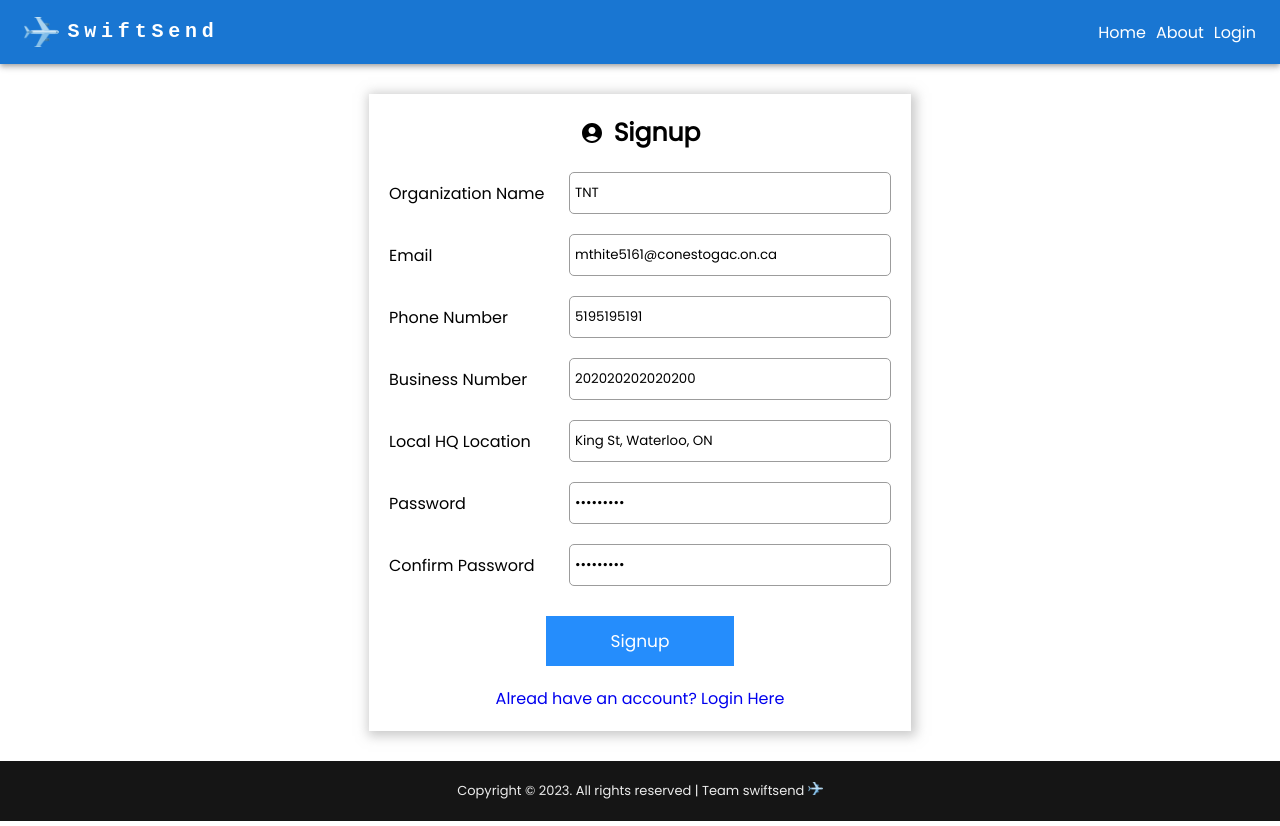
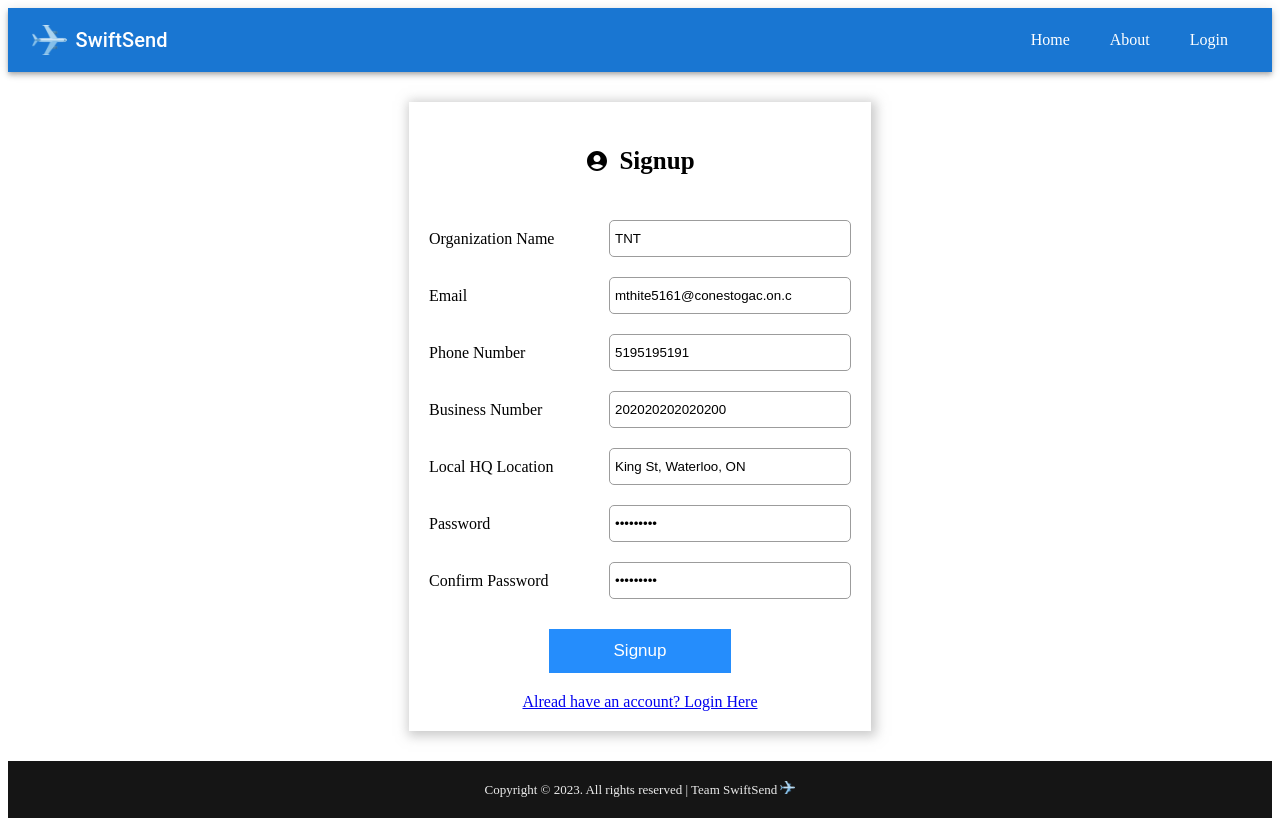
Before and after one commit to Rohan-tech11/Retail-SwiftSend-Client, a React (Vite) app: page /signup/client in a window 1280 px wide. Built offline with nearby package versions, Linux system fonts and the light colour scheme.

Commit message:
CSS - MUI used

```diff
--- a/package.json
+++ b/package.json
@@ -11,10 +11,10 @@
   },
   "dependencies": {
     "@emotion/css": "^11.11.2",
-    "@emotion/react": "^11.11.1",
-    "@emotion/styled": "^11.11.0",
+    "@emotion/react": "^11.11.4",
+    "@emotion/styled": "^11.11.5",
     "@mui/icons-material": "^5.14.16",
-    "@mui/material": "^5.14.16",
+    "@mui/material": "^5.15.18",
     "@mui/x-data-grid": "^6.18.2",
     "axios": "^1.6.0",
     "jwt-decode": "^4.0.0",
--- a/src/components/Footer.jsx
+++ b/src/components/Footer.jsx
@@ -1,23 +1,13 @@
-import useClasses from "../hooks/useClasses";
-import logo from "/logo-glyph.png";
-
-const styles = () => ({
-    main: {
-        padding: "20px 0px",
-        textAlign: "center",
-        background: "#151515",
-        color: "#ececec",
-        fontSize: "13px",
-        marginTop: "auto"
-    }
-})
+// Footer.jsx
+import React from 'react';
+import { FooterContainer } from './footerStyles';
+import logo from '/logo-glyph.png';
 
 export default function Footer() {
-    const classes = useClasses(styles)
   return (
-    <footer className={classes.main}>
-      Copyright &copy; 2023. All rights reserved | Team swiftsend{" "}
+    <FooterContainer>
+      Copyright &copy; 2023. All rights reserved | Team SwiftSend{' '}
       <img src={logo} alt="logo" width="15px" />
-    </footer>
+    </FooterContainer>
   );
 }
--- a/src/components/Header.jsx
+++ b/src/components/Header.jsx
@@ -1,38 +1,27 @@
-import { useState } from "react";
-import AppBar from "@mui/material/AppBar";
-import Box from "@mui/material/Box";
-import Toolbar from "@mui/material/Toolbar";
-import IconButton from "@mui/material/IconButton";
-import Typography from "@mui/material/Typography";
-import Menu from "@mui/material/Menu";
-import MenuIcon from "@mui/icons-material/Menu";
-import Container from "@mui/material/Container";
-import MenuItem from "@mui/material/MenuItem";
-import { NavLink } from "react-router-dom";
-// import useClasses from "../hooks/useClasses";
-
-import styles from './Header.module.css';
-
-import logo from "/logo-glyph.png";
-
-// const styles = (theme) => ({
-//   link: {
-//     textDecoration: "none",
-//     color: "#fff",
-//     margin: theme.spacing(1),
-//     padding: "10px",
-//   },
-//   hover: {
-//     textDecoration: "none",
-//     color: theme.palette.primary.main,
-//     margin: theme.spacing(1),
-//     padding: "10px",
-//   },
-// });
+import { useState } from 'react';
+import AppBar from '@mui/material/AppBar';
+import Box from '@mui/material/Box';
+import Toolbar from '@mui/material/Toolbar';
+import IconButton from '@mui/material/IconButton';
+import Typography from '@mui/material/Typography';
+import Menu from '@mui/material/Menu';
+import MenuIcon from '@mui/icons-material/Menu';
+import Container from '@mui/material/Container';
+import MenuItem from '@mui/material/MenuItem';
+import { NavLink } from 'react-router-dom';
+import {
+  StyledLink,
+  Logo,
+  Title,
+  MobileTitle,
+  MobileLogo,
+  DesktopLogo,
+  MenuBox,
+  MenuItemsBox,
+} from './headerStyles';
+import logo from '/logo-glyph.png';
 
 export default function Header() {
-  // const classes = useClasses(styles);
-
   const [anchorElNav, setAnchorElNav] = useState(null);
 
   const handleOpenNavMenu = (event) => {
@@ -47,29 +36,44 @@ export default function Header() {
     <AppBar position="static">
       <Container maxWidth="100%">
         <Toolbar disableGutters>
-          {/* Mobile */}
-          <Box sx={{ display: { xs: "none", md: "flex" }, mr: 1 }}>
-            <img src={logo} alt="logo" height="30px" />
-          </Box>
+          <DesktopLogo>
+            <Logo src={logo} alt="logo" />
+          </DesktopLogo>
           <Typography
             variant="h6"
             noWrap
-            component="a"
+            component={Title}
             href="/"
-            sx={{
-              mr: 2,
-              display: { xs: "none", md: "flex" },
-              fontFamily: "monospace",
-              fontWeight: 700,
-              letterSpacing: ".3rem",
-              color: "inherit",
-              textDecoration: "none",
-            }}
           >
             SwiftSend
           </Typography>
 
-          <Box sx={{ flexGrow: 1, display: { xs: "flex", md: "none" } }}>
+          <MenuItemsBox>
+            <NavLink to="/" style={{ textDecoration: 'none' }}>
+              <StyledLink>Home</StyledLink>
+            </NavLink>
+            <NavLink to="/about" style={{ textDecoration: 'none' }}>
+              <StyledLink>About</StyledLink>
+            </NavLink>
+            <NavLink to="/login" style={{ textDecoration: 'none' }}>
+              <StyledLink>Login</StyledLink>
+            </NavLink>
+          </MenuItemsBox>
+
+          {/* Mobile */}
+          <MobileLogo>
+            <Logo src={logo} alt="logo" />
+          </MobileLogo>
+          <Typography
+            variant="h5"
+            noWrap
+            component={MobileTitle}
+            href="/"
+          >
+            SwiftSend
+          </Typography>
+
+          <MenuBox sx={{ flexGrow: 1 }}>
             <IconButton
               size="large"
               aria-label="main menu"
@@ -84,101 +88,43 @@ export default function Header() {
               id="menu-appbar"
               anchorEl={anchorElNav}
               anchorOrigin={{
-                vertical: "bottom",
-                horizontal: "left",
+                vertical: 'bottom',
+                horizontal: 'left',
               }}
               keepMounted
               transformOrigin={{
-                vertical: "top",
-                horizontal: "left",
+                vertical: 'top',
+                horizontal: 'left',
               }}
               open={Boolean(anchorElNav)}
               onClose={handleCloseNavMenu}
               sx={{
-                display: { xs: "block", md: "none" },
+                display: { xs: 'block', md: 'none' },
               }}
             >
               <MenuItem onClick={handleCloseNavMenu}>
                 <Typography>
-                  <NavLink
-                    to="/"
-                    className={styles.link}
-                  >
-                    Home
+                  <NavLink to="/" style={{ textDecoration: 'none' }}>
+                    <StyledLink>Home</StyledLink>
                   </NavLink>
                 </Typography>
               </MenuItem>
               <MenuItem onClick={handleCloseNavMenu}>
                 <Typography textAlign="center">
-                  <NavLink
-                    to="/about"
-                    className={styles.link}
-                  >
-                    About
+                  <NavLink to="/about" style={{ textDecoration: 'none' }}>
+                    <StyledLink>About</StyledLink>
                   </NavLink>
                 </Typography>
               </MenuItem>
               <MenuItem onClick={handleCloseNavMenu}>
                 <Typography textAlign="center">
-                  <NavLink
-                    to="/login"
-                    className={styles.link}
-                  >
-                    Login
+                  <NavLink to="/login" style={{ textDecoration: 'none' }}>
+                    <StyledLink>Login</StyledLink>
                   </NavLink>
                 </Typography>
               </MenuItem>
             </Menu>
-          </Box>
-
-          {/* desktop */}
-          <Box sx={{ display: { xs: "flex", md: "none" }, mr: 1 }}>
-            <img src={logo} alt="logo" height="30px" />
-          </Box>
-          <Typography
-            variant="h5"
-            noWrap
-            component="a"
-            href="/"
-            sx={{
-              mr: 2,
-              display: { xs: "flex", md: "none" },
-              flexGrow: 1,
-              fontFamily: "monospace",
-              fontWeight: 700,
-              letterSpacing: ".3rem",
-              color: "inherit",
-              textDecoration: "none",
-            }}
-          >
-            SwiftSend
-          </Typography>
-          <Box
-            sx={{
-              flexGrow: 1,
-              display: { xs: "none", md: "flex" },
-              justifyContent: "flex-end",
-            }}
-          >
-            <NavLink
-              to="/"
-              className={styles.link}
-            >
-              Home
-            </NavLink>
-            <NavLink
-              to="/about"
-              className={styles.link}
-            >
-              About
-            </NavLink>
-            <NavLink
-              to="/login"
-              className={styles.link}
-            >
-              Login
-            </NavLink>
-          </Box>
+          </MenuBox>
         </Toolbar>
       </Container>
     </AppBar>
--- a/src/components/Header.module.css
+++ /dev/null
@@ -1,10 +0,0 @@
-.link {
-    text-decoration: none;
-    padding-left: 10px;
-    color: #fff;
-    transition: 0.5s;
-}
-
-.link:hover {
-    color: #ffc0c0;
-}
--- /dev/null
+++ b/src/components/footerStyles.js
@@ -0,0 +1,11 @@
+// footerStyles.js
+import { styled } from '@mui/material/styles';
+
+export const FooterContainer = styled('footer')({
+  padding: '20px 0px',
+  textAlign: 'center',
+  background: '#151515',
+  color: '#ececec',
+  fontSize: '13px',
+  marginTop: 'auto',
+});
--- /dev/null
+++ b/src/components/headerStyles.js
@@ -0,0 +1,74 @@
+import { styled } from '@mui/material/styles';
+
+export const StyledLink = styled('a')(({ theme }) => ({
+  textDecoration: 'none',
+  padding: '10px 20px',
+  color: '#fff',
+  transition: '0.5s',
+  '&:hover': {
+    color: '#ffc0c0',
+  },
+}));
+
+export const Logo = styled('img')({
+  height: '30px',
+});
+
+export const Title = styled('a')(({ theme }) => ({
+  marginRight: theme.spacing(2),
+  display: 'none',
+  fontFamily: 'monospace',
+  fontWeight: 700,
+  letterSpacing: '.3rem',
+  color: 'inherit',
+  textDecoration: 'none',
+  [theme.breakpoints.up('md')]: {
+    display: 'flex',
+  },
+}));
+
+export const MobileTitle = styled('a')(({ theme }) => ({
+  marginRight: theme.spacing(2),
+  display: 'flex',
+  flexGrow: 1,
+  fontFamily: 'monospace',
+  fontWeight: 700,
+  letterSpacing: '.3rem',
+  color: 'inherit',
+  textDecoration: 'none',
+  [theme.breakpoints.up('md')]: {
+    display: 'none',
+  },
+}));
+
+export const MobileLogo = styled('div')(({ theme }) => ({
+  display: 'flex',
+  marginRight: theme.spacing(1),
+  [theme.breakpoints.up('md')]: {
+    display: 'none',
+  },
+}));
+
+export const DesktopLogo = styled('div')(({ theme }) => ({
+  display: 'none',
+  marginRight: theme.spacing(1),
+  [theme.breakpoints.up('md')]: {
+    display: 'flex',
+  },
+}));
+
+export const MenuBox = styled('div')(({ theme }) => ({
+  display: 'block',
+  [theme.breakpoints.up('md')]: {
+    display: 'none',
+  },
+}));
+
+export const MenuItemsBox = styled('div')(({ theme }) => ({
+  flexGrow: 1,
+  display: 'none',
+  justifyContent: 'flex-end',
+  [theme.breakpoints.up('md')]: {
+    display: 'flex',
+  },
+}));
--- a/src/main.jsx
+++ b/src/main.jsx
@@ -1,7 +1,7 @@
 import React from "react";
 import ReactDOM from "react-dom/client";
 import App from "./App.jsx";
-import "./index.css";
+// import "./index.css";
 
 ReactDOM.createRoot(document.getElementById("root")).render(
   <React.StrictMode>
```
